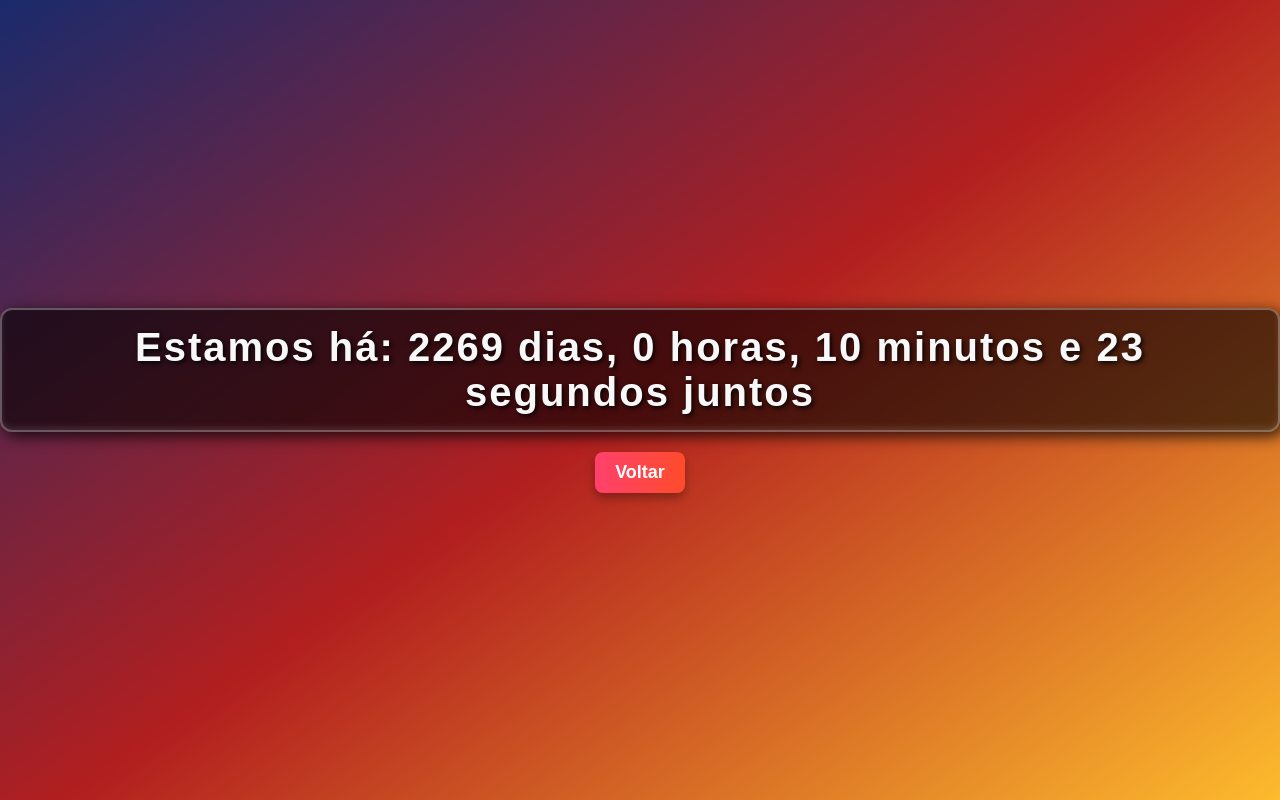
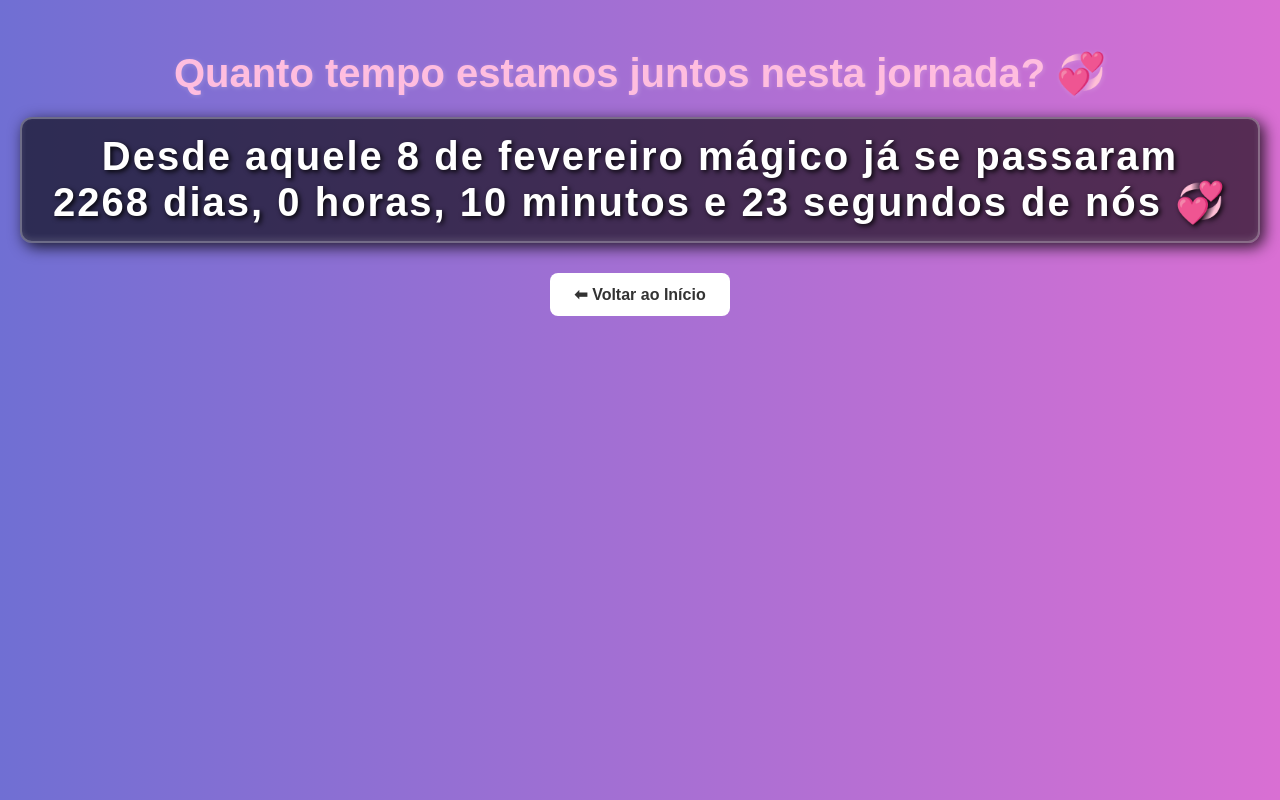
Before and after one commit to Gabriel-analise/MeAndHer, a plain HTML site: page html/timeTogether.html in a window 1280 px wide. Drawn offline with Linux system fonts and the light colour scheme.

```diff
--- a/css/index.css
+++ b/css/index.css
@@ -1,126 +1,126 @@
 body {
-    background-image: url('../assets/irmaodojorel.png');
-    background-repeat: no-repeat;
+  margin: 0;
+  font-family: 'Segoe UI', sans-serif;
+  background: linear-gradient(135deg, #706fd3, #d96fd3);
   background-size: cover;
   background-attachment: fixed;
   background-position: center;
-    margin: 0;
+  min-height: 100vh;
 }
 
 .container {
   display: flex;
   justify-content: center;
   align-items: center;
-    height: 100vh;
+  min-height: 100vh;
+  padding: 20px;
 }
 
 .content {
   display: flex;
   flex-direction: column;
-    width: 37%;
-    height: 59%;
   align-items: center;
-    justify-content: center;
-    border: 3px solid #000000;
-    border-radius: 77px;
-    backdrop-filter: blur(6px);
-    box-shadow: 0 8px 20px rgba(0, 0, 0, 0.4);
+  background: rgba(255, 255, 255, 0.15);
+  border: 2px solid rgba(255, 255, 255, 0.3);
+  border-radius: 30px;
+  backdrop-filter: blur(10px);
+  box-shadow: 0 8px 20px rgba(0, 0, 0, 0.3);
+  padding: 30px 40px;
+  width: 100%;
+  max-width: 500px;
+  text-align: center;
 }
 
 .title {
-    position: relative;
-    align-self: center;
-    font-family: monospace;
-    font-size: 50px;
-    color: #fffaf0;
-    bottom: 35%;
-    text-shadow: 0px 0px 10px cyan,
-                0px 0px 20px cyan,
-                0px 0px 40px cyan,
-                0px 0px 80px cyan;
-    font-weight: bolder;
+  font-size: 3rem;
+  color: #fff;
+  margin-bottom: 30px;
+  text-shadow: 0 0 10px #fff, 0 0 20px cyan, 0 0 40px cyan;
+}
+
+.optionList {
+  list-style: none;
+  padding: 0;
+  margin: 0;
+  width: 100%;
+}
+
+.option {
   margin-bottom: 20px;
 }
 
-a.option {
+.option a {
   display: block;
-    width: 93%;
   padding: 15px 20px;
-    font-size: 18px;
+  background: linear-gradient(135deg, #f8b500, #ff416c);
+  color: #fff;
   font-weight: bold;
-    color: #ffffff;
+  font-size: 1.1rem;
+  border-radius: 12px;
   text-decoration: none;
-    background: linear-gradient(135deg, #6a11cb, #2575fc);
-    border: none;
-    border-radius: 6px;
-    cursor: pointer;
-    text-align: center;
   transition: background 0.3s ease, transform 0.2s ease, box-shadow 0.3s ease;
-    box-shadow: 0 6px 15px rgba(0, 0, 0, 0.2), inset 0 -2px 5px rgba(255, 255, 255, 0.1);
-    margin-bottom: 15px;
+  box-shadow: 0 6px 15px rgba(0, 0, 0, 0.2);
 }
 
-a.option:hover {
-    background: linear-gradient(90deg, #2575fc, #6a11cb);
-    box-shadow: 0 8px 16px rgba(0, 0, 0, 0.4);
+.option a:hover {
+  background: linear-gradient(135deg, #ff8a00, #ff3c87);
   transform: translateY(-3px);
+  box-shadow: 0 10px 20px rgba(0, 0, 0, 0.4);
 }
 
-a.option:active {
-    transform: translateY(2px);
-    box-shadow: 0 4px 10px rgba(0, 0, 0, 0.3), inset 0 -1px 3px rgba(255, 255, 255, 0.1);
+.option a:active {
+  transform: scale(0.98);
 }
 
-a.option:last-child {
-    margin-bottom: 0;
+.heart {
+  animation: pulse 1s infinite;
+  display: inline-block;
 }
 
-img {
-    width: 100%;
-    height: 100%;
-    object-fit: fill;
+@keyframes pulse {
+  0% { transform: scale(1); }
+  50% { transform: scale(1.2); }
+  100% { transform: scale(1); }
 }
 
-@media (max-width: 1114px) {
-    .content {
-        width: 90%;
-        height: auto;
-        padding: 20px;
-        border-radius: 20px;
+@media (max-width: 768px) {
+  .title {
+    font-size: 2.2rem;
   }
 
-    .title {
-        font-size: 28px;
-        bottom: 0;
-        margin-bottom: 10px;
-    }
-
-    a.option {
-        font-size: 16px;
-        padding: 10px 15px;
-        width: 100%;
-    }
-
-    .container {
-        flex-direction: column;
-        height: auto;
-        padding: 10px;
+  .option a {
+    font-size: 1rem;
+    padding: 12px 18px;
   }
 }
 
 @media (max-width: 480px) {
   .title {
-        font-size: 22px;
-        text-shadow: 0px 0px 5px cyan;
+    font-size: 1.8rem;
   }
 
-    a.option {
-        font-size: 14px;
-        padding: 8px 10px;
+  .option a {
+    font-size: 0.95rem;
+    padding: 10px 16px;
   }
 
   .content {
-        padding: 10px;
-        border-radius: 15px;
+    padding: 20px;
+    border-radius: 20px;
   }
 }
+
+.botao {
+  display: inline-block;
+  padding: 12px 24px;
+  background-color: #007BFF;
+  color: white;
+  text-decoration: none;
+  font-size: 16px;
+  border-radius: 8px;
+  margin-right: 10px;
+  transition: background-color 0.3s ease, transform 0.2s ease;
+}
+.botao:hover {
+  background-color: #0056b3;
+}
--- /dev/null
+++ b/css/playlist.css
@@ -0,0 +1,52 @@
+body {
+  margin: 0;
+  font-family: 'Segoe UI', sans-serif;
+  background: linear-gradient(45deg, #706fd3, #d96fd3);
+  color: #ffffff;
+  display: flex;
+  justify-content: center;
+  align-items: center;
+  flex-direction: column;
+  padding: 40px 20px;
+  min-height: 100vh;
+  text-align: center;
+}
+
+h1 {
+  font-size: 2.5rem;
+  margin-bottom: 10px;
+  text-shadow: 0 0 10px #fff, 0 0 20px #fff;
+}
+
+p {
+  margin-bottom: 30px;
+  font-size: 1.2rem;
+}
+
+.spotify-player {
+  width: 100%;
+  max-width: 600px;
+  margin-bottom: 30px;
+}
+
+iframe {
+  width: 100%;
+  height: 352px;
+  border: none;
+  border-radius: 12px;
+}
+
+.voltar {
+  display: inline-block;
+  padding: 12px 24px;
+  background: #ffffff;
+  color: #333;
+  text-decoration: none;
+  font-weight: bold;
+  border-radius: 8px;
+  transition: background 0.3s ease, transform 0.2s ease;
+}
+.voltar:hover {
+  background: #e0e0e0;
+  transform: translateY(-2px);
+}
--- a/css/timeTogether.css
+++ b/css/timeTogether.css
@@ -1,82 +1,81 @@
-body, html {
+* {
   margin: 0;
   padding: 0;
   box-sizing: border-box;
-    font-family: 'Arial', sans-serif;
+}
+
+html, body {
+  font-family: Arial, sans-serif;
+  color: white;
+  text-align: center;
 }
 
 body {
-    background-repeat: no-repeat;
-    background-size: cover;
-    background: linear-gradient(145deg, #1a2a6c, #b21f1f, #fdbb2d);
-    color: #ffffff;
-    display: flex;
-    flex-direction: column;
-    justify-content: center;
-    align-items: center;
-    height: 100vh;
-    text-align: center;
+  background: linear-gradient(to right, #706fd3, #d96fd3);
+  min-height: 100vh;
+  padding: 50px 20px;
+}
+
+.page-title {
+  font-size: 2.5rem;
+  color: #ffbddf;
+  margin-bottom: 20px;
+  text-shadow: 1px 1px 5px rgba(255,255,255,0.2);
 }
 
 #timeCounter {
   font-size: 40px;
   font-weight: bold;
-    margin-bottom: 20px;
+  margin-bottom: 30px;
   padding: 15px 25px;
-    background: rgba(0, 0, 0, 0.6);
-    border: 2px solid rgba(255, 255, 255, 0.3);
+  background: rgba(0,0,0,0.6);
+  border: 2px solid rgba(255,255,255,0.3);
   border-radius: 12px;
-    box-shadow: 4px 4px 15px rgba(0, 0, 0, 0.8), inset 0 -3px 5px rgba(255, 255, 255, 0.1);
-    text-shadow: 2px 2px 5px rgba(0, 0, 0, 0.9);
-    color: #f8f8f8;
+  box-shadow: 4px 4px 15px rgba(0,0,0,0.8), inset 0 -3px 5px rgba(255,255,255,0.1);
+  text-shadow: 2px 2px 5px rgba(0,0,0,0.9);
   letter-spacing: 2px;
 }
 
-a.option {
+.botao {
   display: inline-block;
-    padding: 10px 20px;
-    font-size: 18px;
-    font-weight: bold;
+  padding: 12px 24px;
+  background-color: #007BFF;
+  color: white;
   text-decoration: none;
-    color: #ffffff;
-    background: linear-gradient(90deg, #ff416c, #ff4b2b);
+  font-size: 16px;
   border-radius: 8px;
-    box-shadow: 0 5px 10px rgba(0, 0, 0, 0.3);
-    transition: background 0.3s ease, transform 0.2s ease, box-shadow 0.3s ease;
+  margin-right: 10px;
+  transition: background-color 0.3s ease, transform 0.2s ease;
+}
+.botao:hover {
+  background-color: #0056b3;
 }
 
-a.option:hover {
-    background: linear-gradient(90deg, #ff4b2b, #ff416c);
-    transform: translateY(-3px);
-    box-shadow: 0 8px 16px rgba(0, 0, 0, 0.5);
+.voltar {
+  display: inline-block;
+  padding: 12px 24px;
+  background: #ffffff;
+  color: #333;
+  text-decoration: none;
+  font-weight: bold;
+  border-radius: 8px;
+  transition: background 0.3s ease, transform 0.2s ease;
 }
-
-a.option:active {
-    transform: translateY(1px);
-    box-shadow: 0 3px 6px rgba(0, 0, 0, 0.3);
+.voltar:hover {
+  background: #e0e0e0;
+  transform: translateY(-2px);
 }
 
 @media (max-width: 768px) {
   #timeCounter {
     font-size: 30px;
     padding: 10px 20px;
-        margin-bottom: 15px;
-    }
-
-    a.option {
-        font-size: 16px;
-        padding: 8px 15px;
+    margin-bottom: 20px;
   }
 }
-
 @media (max-width: 480px) {
   #timeCounter {
     font-size: 24px;
     padding: 8px 15px;
   }
-
-    a.option {
-        font-size: 14px;
-        padding: 6px 10px;
 }
-}
--- /dev/null
+++ b/css/timeline.css
@@ -0,0 +1,120 @@
+* {
+  margin: 0;
+  padding: 0;
+  box-sizing: border-box;
+}
+
+html, body {
+  font-family: Arial, sans-serif;
+  color: white;
+  text-align: center;
+}
+
+body {
+  background: linear-gradient(to bottom, #706fd3, #d96fd3);
+  min-height: 100vh;
+  padding: 50px 20px;
+}
+
+.page-title {
+  font-size: 2.5rem;
+  color: #ffbddf;
+  margin-bottom: 30px;
+  text-shadow: 1px 1px 5px rgba(255,255,255,0.2);
+}
+
+.timeline-container {
+  position: relative;
+  width: 80%;
+  height: 4px;
+  background: rgba(255,255,255,0.2);
+  margin: 220px auto 80px;
+}
+
+.event {
+  position: absolute;
+  top: 0;
+}
+.dot {
+  width: 20px;
+  height: 20px;
+  background: #ff69b4;
+  border-radius: 50%;
+  cursor: pointer;
+  animation: pulse 2s infinite alternate ease-in-out;
+}
+@keyframes pulse {
+  from { box-shadow: 0 0 0px rgba(255,105,180,0.4); }
+  to   { box-shadow: 0 0 20px rgba(255,105,180,0.8); }
+}
+
+.preview {
+  position: absolute;
+  bottom: calc(100% + 8px);
+  left: 50%;
+  transform: translateX(-50%);
+  width: 200px;
+  height: 195px;
+  object-fit: cover;
+  border-radius: 10px;
+  box-shadow: 0 4px 10px rgba(0,0,0,0.5);
+  opacity: 0;
+  transition: opacity 0.2s ease;
+  pointer-events: none;
+  z-index: 2;
+}
+.caption {
+  position: absolute;
+  bottom: calc(100% + -48px);
+  left: 50%;
+  transform: translateX(-50%);
+  background: rgba(0,0,0,0.8);
+  color: #fff;
+  padding: 4px 8px;
+  border-radius: 5px;
+  font-size: 12px;
+  white-space: nowrap;
+  opacity: 0;
+  transition: opacity 0.2s ease;
+  pointer-events: none;
+  z-index: 2;
+}
+.event:hover .preview,
+.event:hover .caption {
+  opacity: 1;
+}
+
+@media (max-width: 768px) {
+  .preview {
+    width: 140px;
+    height: 84px;
+  }
+  .caption {
+    bottom: calc(100% + 94px);
+  }
+}
+@media (max-width: 480px) {
+  .preview {
+    width: 120px;
+    height: 72px;
+  }
+  .caption {
+    bottom: calc(100% + 82px);
+    font-size: 10px;
+  }
+}
+
+.voltar {
+  display: inline-block;
+  padding: 12px 24px;
+  background: #ffffff;
+  color: #333;
+  text-decoration: none;
+  font-weight: bold;
+  border-radius: 8px;
+  transition: background 0.3s ease, transform 0.2s ease;
+}
+.voltar:hover {
+  background: #e0e0e0;
+  transform: translateY(-2px);
+}
--- a/html/timeTogether.html
+++ b/html/timeTogether.html
@@ -1,14 +1,18 @@
 <!DOCTYPE html>
-<html lang="en">
+<html lang="pt-BR">
 <head>
-    <meta charset="UTF-8">
-    <meta name="viewport" content="width=device-width, initial-scale=1.0">
-    <link rel="stylesheet" href="../css/timeTogether.css">
-    <title>Gabriel e Julia</title>
+  <meta charset="UTF-8">
+  <meta name="viewport" content="width=device-width, initial-scale=1">
+  <title>Quanto tempo juntos</title>
+  <link rel="icon" type="image/x-icon" href="../assets/bird.png">
+  <link rel="stylesheet" href="../css/timeTogether.css">
 </head>
 <body>
-    <div id="timeCounter"></div>
-    <script src="../js/index.js"></script>
-    <a href="../index.html"  class="option" >Voltar</a>
+  <h1 class="page-title">Quanto tempo estamos juntos nesta jornada? 💞</h1>
+  <div id="timeCounter"></div>
+
+  <a href="../index.html" class="voltar">⬅ Voltar ao Início</a>
+
+  <script src="../js/index.js"></script>
 </body>
 </html>
--- a/js/index.js
+++ b/js/index.js
@@ -1,30 +1,20 @@
 function startLiveCounter() {
-    const element = document.getElementById('timeCounter');
+  const el = document.getElementById('timeCounter');
+  if (!el) return console.error('timeCounter not found');
 
-    if(!element) {
-        console.error('lement timeCounter not found');
-    }
+  setInterval(() => {
+    const now = new Date();
+    const start = new Date('2019-02-08');
+    const diff = now - start;
 
-    setInterval(() => {
-        const elapsed = calculateTimeTogetherSince();
-        element.innerText = `Estamos há: ${elapsed.days} dias, ${elapsed.hours} horas, ${elapsed.minutes} minutos e ${elapsed.seconds} segundos juntos`;
-    }, 1000);
+    const days    = Math.floor(diff / (1000 * 60 * 60 * 24));
+    const hours   = Math.floor((diff / (1000 * 60 * 60)) % 24);
+    const minutes = Math.floor((diff / (1000 * 60)) % 60);
+    const seconds = Math.floor((diff / 1000) % 60);
 
-}
-
-
-function calculateTimeTogetherSince() {
-    const now = new Date();
-    const start = new Date('2019-02-07');
-    const diference = now - start;
-
-    const days = Math.floor(diference / (1000 * 60 * 60 * 24));
-    const hours = Math.floor((diference / (1000 * 60 * 60)) % 24);
-    const minutes = Math.floor((diference / (1000 * 60)) % 60);
-    const seconds = Math.floor((diference / 1000) % 60)
-
-    return {days, hours, minutes, seconds};
-
+    el.innerText = `Desde aquele 8 de fevereiro mágico já se passaram `
+      + `${days} dias, ${hours} horas, ${minutes} minutos e ${seconds} segundos de nós 💞`;
+  }, 1000);
 }
 
 startLiveCounter();
```
Also changed, not shown: html/playlist.html (added, +21 -0 lines), html/timeline.html (added, +43 -0 lines), index.html (+17 -5 lines), assets/anhangava.jpg (added), assets/bird.png (added), assets/conquista.jpg (added), assets/nos.jpg (added), assets/padrinhos.jpg (added), assets/role.jpg (added). Lines whose indentation alone changed are shown as unchanged.
